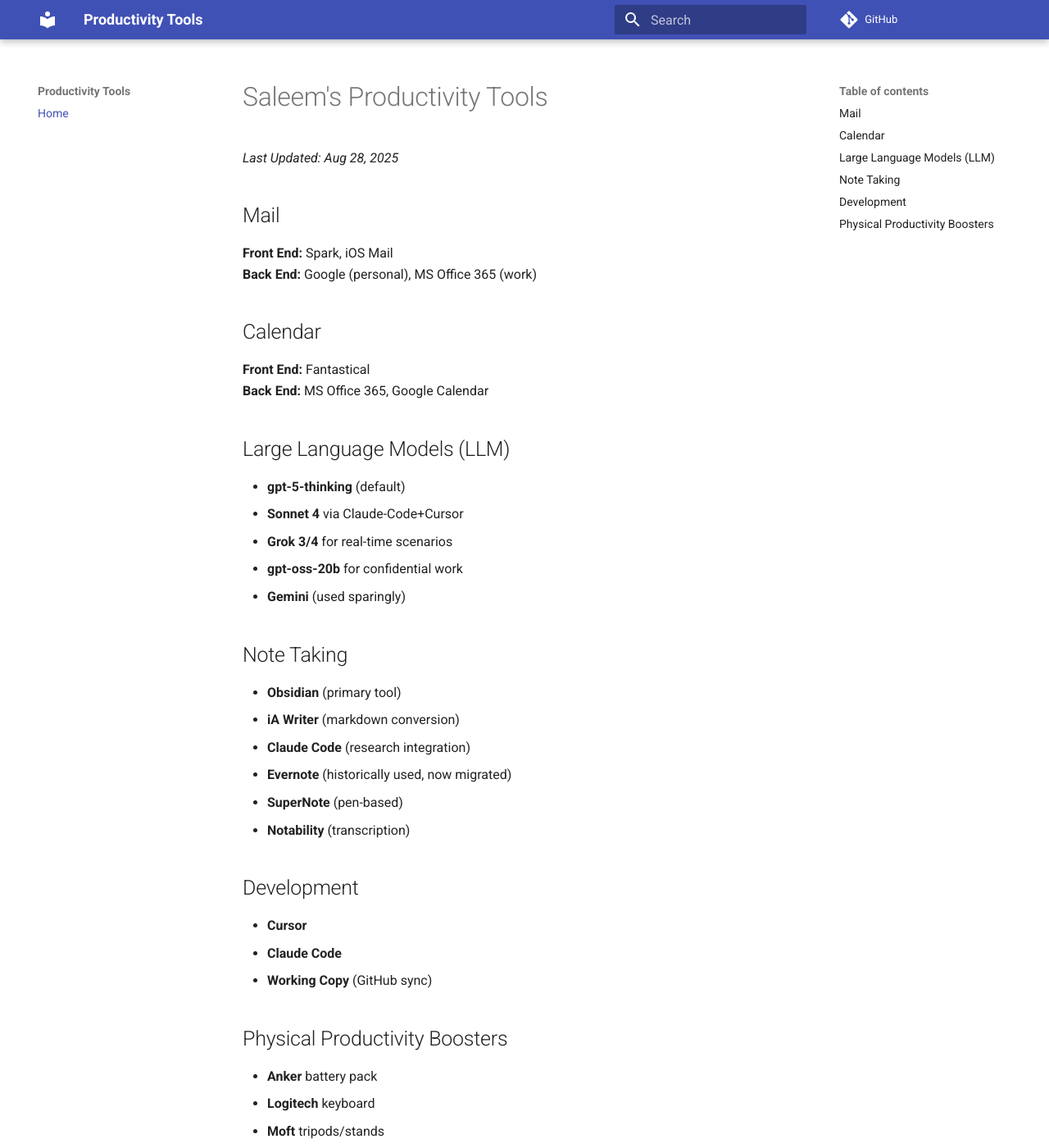
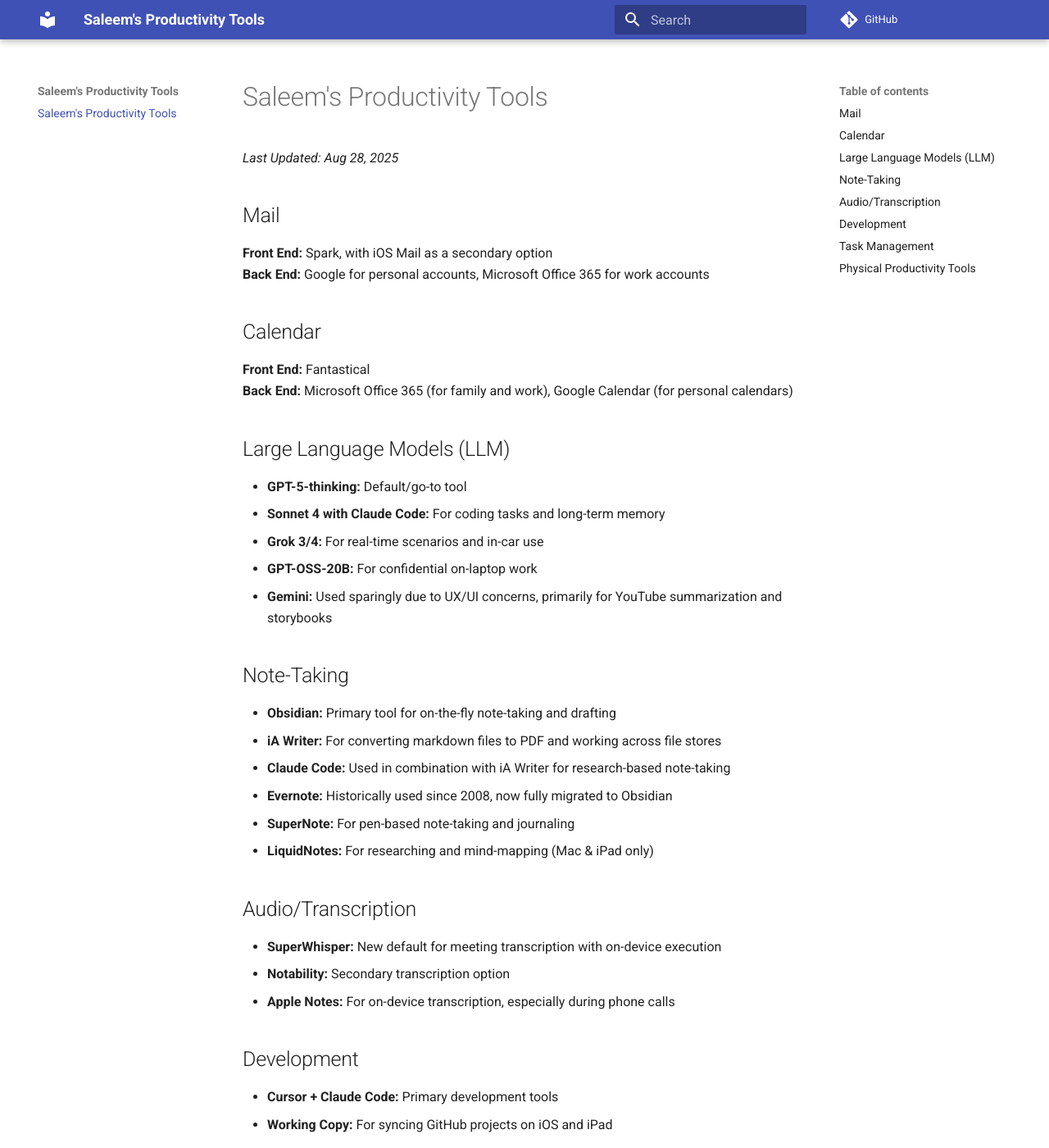
Before and after one commit to saleemh/productivity-tools, an MkDocs documentation site: the page built from docs/index.md, in a window 1280 px wide and 1400 px high. Shown: the whole window at 82% size. Built offline with MkDocs 1.6.1 and Material for MkDocs 9.7.7, drawn with Linux system fonts in a browser that asks for light colours; comment, search, counter and statistics services are not loaded; some of the changed text lies outside the part shown.

Commit message:
Complete site improvements and full Notion content migration
- Update site title to 'Saleem's Productivity Tools'
- Remove navigation sidebar for single-page site
- Add all missing detailed descriptions from Notion
- Add missing categories: Audio/Transcription, Task Management
- Include specific product models and usage contexts

🤖 Generated with [Claude Code](https://claude.ai/code)

Co-Authored-By: Claude <noreply@anthropic.com>

```diff
--- a/docs/index.md
+++ b/docs/index.md
@@ -4,42 +4,54 @@
 
 ## Mail
 
-**Front End:** Spark, iOS Mail
-**Back End:** Google (personal), MS Office 365 (work)
+**Front End:** Spark, with iOS Mail as a secondary option
+**Back End:** Google for personal accounts, Microsoft Office 365 for work accounts
 
 ## Calendar
 
 **Front End:** Fantastical
-**Back End:** MS Office 365, Google Calendar
+**Back End:** Microsoft Office 365 (for family and work), Google Calendar (for personal calendars)
 
 ## Large Language Models (LLM)
 
-- **gpt-5-thinking** (default)
-- **Sonnet 4** via Claude-Code+Cursor
-- **Grok 3/4** for real-time scenarios
-- **gpt-oss-20b** for confidential work
-- **Gemini** (used sparingly)
+- **GPT-5-thinking:** Default/go-to tool
+- **Sonnet 4 with Claude Code:** For coding tasks and long-term memory
+- **Grok 3/4:** For real-time scenarios and in-car use
+- **GPT-OSS-20B:** For confidential on-laptop work
+- **Gemini:** Used sparingly due to UX/UI concerns, primarily for YouTube summarization and storybooks
 
-## Note Taking
+## Note-Taking
 
-- **Obsidian** (primary tool)
-- **iA Writer** (markdown conversion)
-- **Claude Code** (research integration)
-- **Evernote** (historically used, now migrated)
-- **SuperNote** (pen-based)
-- **Notability** (transcription)
+- **Obsidian:** Primary tool for on-the-fly note-taking and drafting
+- **iA Writer:** For converting markdown files to PDF and working across file stores
+- **Claude Code:** Used in combination with iA Writer for research-based note-taking
+- **Evernote:** Historically used since 2008, now fully migrated to Obsidian
+- **SuperNote:** For pen-based note-taking and journaling
+- **LiquidNotes:** For researching and mind-mapping (Mac & iPad only)
+
+## Audio/Transcription
+
+- **SuperWhisper:** New default for meeting transcription with on-device execution
+- **Notability:** Secondary transcription option
+- **Apple Notes:** For on-device transcription, especially during phone calls
 
 ## Development
 
-- **Cursor**
-- **Claude Code**
-- **Working Copy** (GitHub sync)
+- **Cursor + Claude Code:** Primary development tools
+- **Working Copy:** For syncing GitHub projects on iOS and iPad
 
-## Physical Productivity Boosters
+## Task Management
 
-- **Anker** battery pack
-- **Logitech** keyboard
-- **Moft** tripods/stands
-- **Sony** headphones
-- **Logitech** mouse
-- **Leatherman** multi-tool
+- **Things**
+- **AnyList:** For groceries and family lists
+
+## Physical Productivity Tools
+
+- **Anker** 5k wireless battery pack
+- **Logitech Keys-to-Go 2** keyboard
+- **Moft** snap tripod and iPad Dynamic Folio
+- **Full Windsor** Magnetic Flatware
+- **Logitech 4k Brio** camera
+- **Sony 1000XM6** headphones
+- **Leatherman Charge+TTI** multi-tool
+- **Peak Design** bags
--- a/mkdocs.yml
+++ b/mkdocs.yml
@@ -1,4 +1,4 @@
-site_name: Productivity Tools
+site_name: Saleem's Productivity Tools
 site_url: https://saleem.net/productivity-tools/
 repo_url: https://github.com/saleemh/productivity-tools
 theme:
@@ -21,8 +21,8 @@ markdown_extensions:
       permalink: true
 plugins:
   - search
-nav:
-  - Home: index.md
+# nav:
+#   - Home: index.md
 docs_dir: docs
 site_dir: site
 use_directory_urls: true
```
